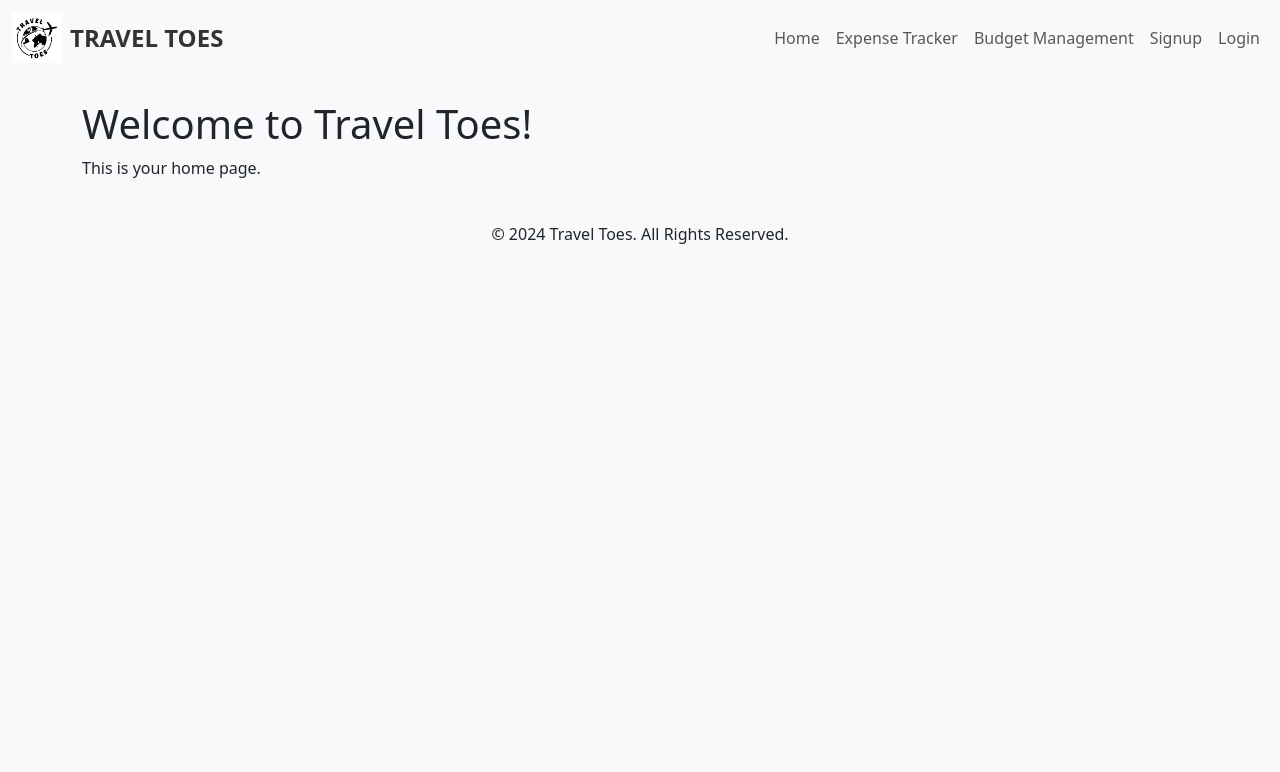
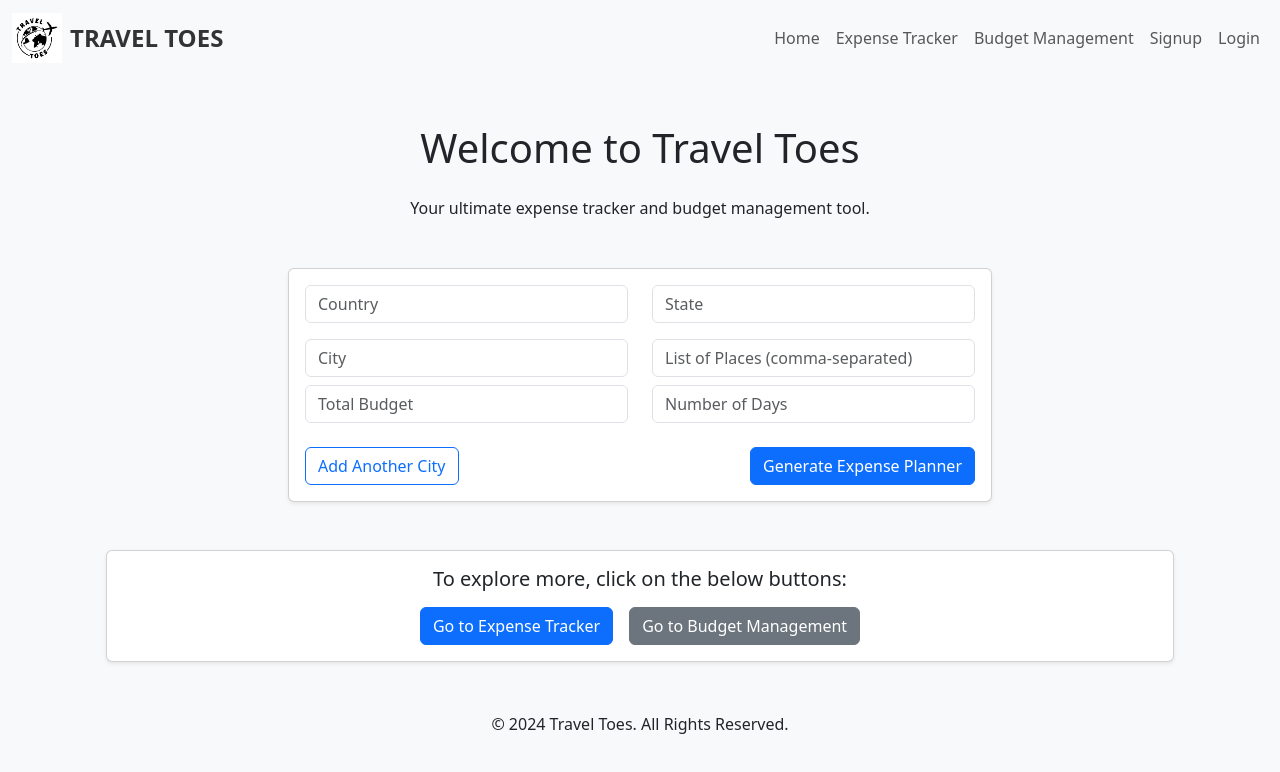
Before and after one commit to deepikaksr/travel-toes, a React (Create React App) app in the folder frontend/: page /home in a window 1280 px wide. Shown: the top 772 px of the page. Built offline with nearby package versions, Linux system fonts and the light colour scheme; sample sign-in values are in the browser's storage.

Commit message:
Update Home.js

```diff
--- a/frontend/src/pages/Home.js
+++ b/frontend/src/pages/Home.js
@@ -1,11 +1,274 @@
-// Home.js
-import React from 'react';
+import React, { useState } from 'react';
+import { Link } from 'react-router-dom';
+import jsPDF from 'jspdf';
+import 'jspdf-autotable';
 
 const Home = () => {
+  const [country, setCountry] = useState('');
+  const [state, setState] = useState('');
+  const [cities, setCities] = useState([{ city: '', places: '', totalBudget: '', days: '' }]);
+  const [expensePlan, setExpensePlan] = useState(null);
+
+  const budgetPercentages = {
+    transport: 0.1,
+    food: 0.3,
+    activities: 0.6,
+  };
+
+  const handleAddCity = () => {
+    setCities([...cities, { city: '', places: '', totalBudget: '', days: '' }]);
+  };
+
+  const handleCityChange = (index, event) => {
+    const newCities = [...cities];
+    newCities[index][event.target.name] = event.target.value;
+    setCities(newCities);
+  };
+
+  const handleDeleteCity = (index) => {
+    const newCities = cities.filter((_, i) => i !== index);
+    setCities(newCities);
+  };
+
+  const handleGeneratePlanner = () => {
+    const plan = cities.map((cityObj) => {
+      const totalBudget = parseFloat(cityObj.totalBudget || 0);
+      const numberOfDays = parseInt(cityObj.days || 1, 10);
+      const perDayBudget = (totalBudget / numberOfDays).toFixed(2);
+
+      const transportBudget = (perDayBudget * budgetPercentages.transport).toFixed(2);
+      const foodBudget = (perDayBudget * budgetPercentages.food).toFixed(2);
+      const activitiesBudget = (perDayBudget * budgetPercentages.activities).toFixed(2);
+
+      const placesArray = cityObj.places.split(',').map((place) => place.trim());
+      const perPlaceBudget = (totalBudget / placesArray.length).toFixed(2);
+
+      const placesBudgetDetails = placesArray.map((place) => ({
+        name: place,
+        totalPlaceBudget: perPlaceBudget,
+        transportBudget: (perPlaceBudget * budgetPercentages.transport).toFixed(2),
+        foodBudget: (perPlaceBudget * budgetPercentages.food).toFixed(2),
+        activitiesBudget: (perPlaceBudget * budgetPercentages.activities).toFixed(2),
+      }));
+
+      return {
+        city: cityObj.city,
+        totalBudget: totalBudget.toFixed(2),
+        days: numberOfDays,
+        transportBudget,
+        foodBudget,
+        activitiesBudget,
+        places: placesBudgetDetails,
+      };
+    });
+
+    setExpensePlan(plan);
+  };
+
+  const handleDownloadPDF = () => {
+    const doc = new jsPDF();
+    doc.setFont('helvetica', 'normal');
+    doc.setFontSize(14);
+    doc.text('Expense Planner', 14, 20);
+
+    let yPosition = 30;
+
+    if (expensePlan) {
+      expensePlan.forEach((cityObj) => {
+        doc.setFontSize(12);
+        doc.text(`${cityObj.city} - Total Budget: ₹${cityObj.totalBudget} for ${cityObj.days} Days`, 14, yPosition);
+        yPosition += 10;
+
+        const tableData = cityObj.places.map((place) => [
+          place.name,
+          `₹${place.totalPlaceBudget}`,
+          `₹${place.transportBudget}`,
+          `₹${place.foodBudget}`,
+          `₹${place.activitiesBudget}`,
+        ]);
+
+        doc.autoTable({
+          head: [['Place Name', 'Total Budget', 'Transport', 'Food', 'Activities']],
+          body: tableData,
+          startY: yPosition,
+          theme: 'grid',
+          styles: {
+            cellPadding: 4,
+            fontSize: 10,
+            overflow: 'linebreak',
+            lineColor: [44, 62, 80],
+            fillColor: [255, 255, 255],
+            textColor: [0, 0, 0],
+            halign: 'left',
+            valign: 'middle',
+          },
+          headStyles: {
+            fillColor: [52, 152, 219],
+            textColor: [255, 255, 255],
+            fontSize: 12,
+            halign: 'center',
+          },
+          columnStyles: {
+            0: { cellWidth: 'auto' },
+            1: { cellWidth: 40 },
+            2: { cellWidth: 40 },
+            3: { cellWidth: 40 },
+            4: { cellWidth: 40 },
+          },
+        });
+
+        yPosition = doc.lastAutoTable.finalY + 10;
+      });
+    }
+
+    doc.save('expense_planner.pdf');
+  };
+
   return (
-    <div>
-      <h1>Welcome to Travel Toes!</h1>
-      <p>This is your home page.</p>
+    <div className="container-fluid p-4">
+      <h1 className="text-center mb-4">Welcome to Travel Toes</h1>
+      <p className="text-center mb-5">Your ultimate expense tracker and budget management tool.</p>
+
+      <div className="row justify-content-center">
+        <div className="col-md-8">
+          <div className="card shadow-sm">
+            <div className="card-body">
+              <div className="input-form">
+                <div className="row">
+                  <div className="col-md-6 mb-3">
+                    <input
+                      type="text"
+                      placeholder="Country"
+                      value={country}
+                      onChange={(e) => setCountry(e.target.value)}
+                      className="form-control"
+                    />
+                  </div>
+                  <div className="col-md-6 mb-3">
+                    <input
+                      type="text"
+                      placeholder="State"
+                      value={state}
+                      onChange={(e) => setState(e.target.value)}
+                      className="form-control"
+                    />
+                  </div>
+                </div>
+
+                {cities.map((cityObj, index) => (
+                  <div key={index} className="city-input mb-3">
+                    <div className="row">
+                      <div className="col-md-6 mb-2">
+                        <input
+                          type="text"
+                          name="city"
+                          placeholder="City"
+                          value={cityObj.city}
+                          onChange={(e) => handleCityChange(index, e)}
+                          className="form-control"
+                        />
+                      </div>
+                      <div className="col-md-6 mb-2">
+                        <input
+                          type="text"
+                          name="places"
+                          placeholder="List of Places (comma-separated)"
+                          value={cityObj.places}
+                          onChange={(e) => handleCityChange(index, e)}
+                          className="form-control"
+                        />
+                      </div>
+                      <div className="col-md-6 mb-2">
+                        <input
+                          type="number"
+                          name="totalBudget"
+                          placeholder="Total Budget"
+                          value={cityObj.totalBudget}
+                          onChange={(e) => handleCityChange(index, e)}
+                          className="form-control"
+                        />
+                      </div>
+                      <div className="col-md-6 mb-2">
+                        <input
+                          type="number"
+                          name="days"
+                          placeholder="Number of Days"
+                          value={cityObj.days}
+                          onChange={(e) => handleCityChange(index, e)}
+                          className="form-control"
+                        />
+                      </div>
+                      {/* Render delete button only for additional cities */}
+                      {index > 0 && (
+                        <div className="col-md-12 mb-2">
+                          <button className="btn btn-danger" onClick={() => handleDeleteCity(index)}>
+                            Delete
+                          </button>
+                        </div>
+                      )}
+                    </div>
+                  </div>
+                ))}
+
+                <div className="d-flex justify-content-between mt-3">
+                  <button className="btn btn-outline-primary" onClick={handleAddCity}>
+                    Add Another City
+                  </button>
+                  <button className="btn btn-primary" onClick={handleGeneratePlanner}>
+                    Generate Expense Planner
+                  </button>
+                </div>
+              </div>
+            </div>
+          </div>
+        </div>
+      </div>
+
+      {expensePlan && (
+        <div className="row justify-content-center mt-5">
+          <div className="col-md-8">
+            <div className="card shadow-sm">
+              <div className="card-body">
+                <h3 className="card-title text-center mb-4">Expense Planner</h3>
+                {expensePlan.map((cityObj, index) => (
+                  <div key={index} className="city-expense mb-4 text-center">
+                    <h4>{cityObj.city} - Total Budget: ₹{cityObj.totalBudget} for {cityObj.days} Days</h4>
+                    {cityObj.places.map((place, i) => (
+                      <div key={i} className="place-expense mb-3">
+                        <h5>{place.name} - Total Budget for Place: ₹{place.totalPlaceBudget}</h5>
+                        <p>
+                          Transport: ₹{place.transportBudget} | Food: ₹{place.foodBudget} | Activities: ₹{place.activitiesBudget}
+                        </p>
+                      </div>
+                    ))}
+                  </div>
+                ))}
+                <div className="text-center mt-4">
+                  <button className="btn btn-success" onClick={handleDownloadPDF}>
+                    Download PDF
+                  </button>
+                </div>
+              </div>
+            </div>
+          </div>
+        </div>
+      )}
+
+      <div className="mt-5">
+        <div className="card shadow-sm">
+          <div className="card-body">
+            <h5 className="text-center mb-3">To explore more, click on the below buttons:</h5>
+            <div className="d-flex justify-content-center">
+              <Link to="/expense-tracker" className="btn btn-primary me-3">
+                Go to Expense Tracker
+              </Link>
+              <Link to="/budget" className="btn btn-secondary">
+                Go to Budget Management
+              </Link>
+            </div>
+          </div>
+        </div>
+      </div>
     </div>
   );
 };
```
